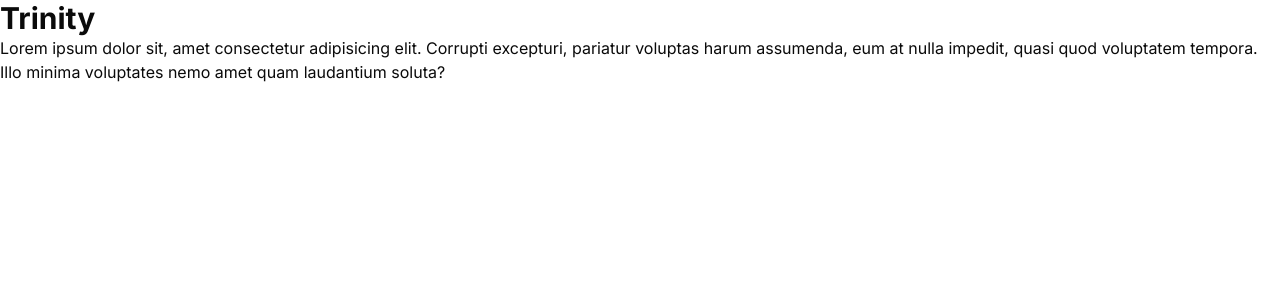
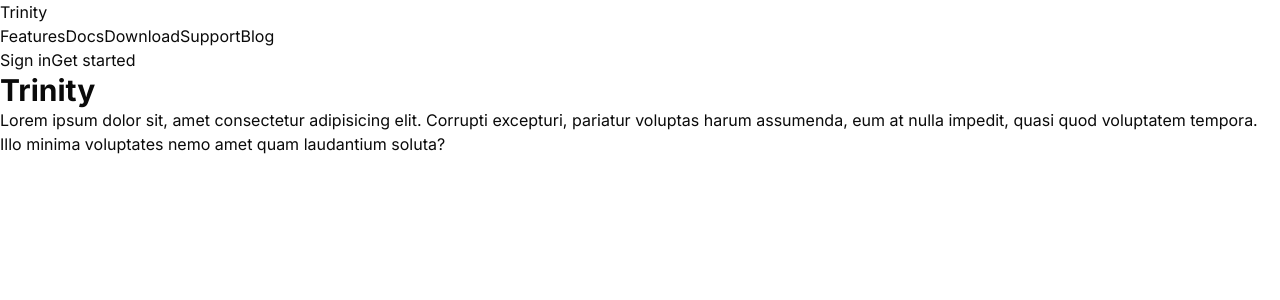
Before and after one commit to shravzzv/trinity, a Next.js app: page / in a window 1280 px wide. Shown: the top 300 px of the page. Built offline with nearby package versions, Linux system fonts and the light colour scheme.

Commit message:
feat: setup site navbar links

```diff
--- a/app/(site)/layout.tsx
+++ b/app/(site)/layout.tsx
@@ -1,7 +1,14 @@
+import SiteNavbar from '@/components/site-navbar'
+
 export default function Layout({
   children,
 }: Readonly<{
   children: React.ReactNode
 }>) {
-  return children
+  return (
+    <>
+      <SiteNavbar />
+      <main>{children}</main>
+    </>
+  )
 }
--- /dev/null
+++ b/components/site-navbar.tsx
@@ -0,0 +1,23 @@
+import { siteLinks } from '@/constants/navigation'
+import Link from 'next/link'
+
+export default function SiteNavbar() {
+  return (
+    <nav>
+      <Link href='/'>Trinity</Link>
+
+      <div>
+        {siteLinks.map((link) => (
+          <Link key={link.href} href={link.href}>
+            {link.name}
+          </Link>
+        ))}
+      </div>
+
+      <div>
+        <Link href='/signin'>Sign in</Link>
+        <Link href='/home'>Get started</Link>
+      </div>
+    </nav>
+  )
+}
--- a/constants/navigation.ts
+++ b/constants/navigation.ts
@@ -4,3 +4,26 @@ export const appLinks = [
   { name: 'Home', href: '/home', icon: Home },
   { name: 'Settings', href: '/settings', icon: Settings },
 ]
+
+export const siteLinks = [
+  {
+    name: 'Features',
+    href: '/features',
+  },
+  {
+    name: 'Docs',
+    href: '/docs',
+  },
+  {
+    name: 'Download',
+    href: '/download',
+  },
+  {
+    name: 'Support',
+    href: '/support',
+  },
+  {
+    name: 'Blog',
+    href: '/blog',
+  },
+]
```
